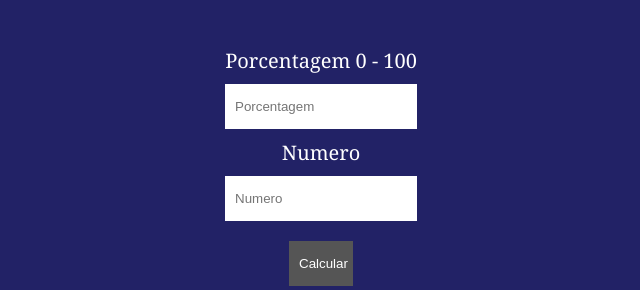
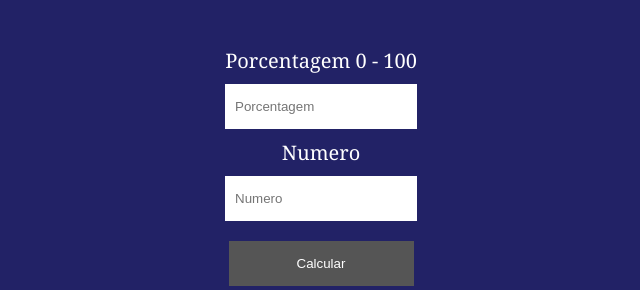
Before and after one commit to Gultzz/porcentagem, a plain HTML site: page index.html in a window 1280 px wide. Shown: the part 208-498 px from the top of the page, without its empty margins (319-959 px from the left). Drawn offline with Linux system fonts and the light colour scheme.

Commit message:
Add files via upload

```diff
--- a/style.css
+++ b/style.css
@@ -23,6 +23,10 @@ input{
     padding: 15px 5px 15px 10px;
 }
 .botao{
+    text-align: center;
+    min-width: 185px;
+    max-width: 350px;
+    padding: 15px 10px 15px 10px;
     cursor: pointer;
     background-color: #555;
     color:#fff;
```
